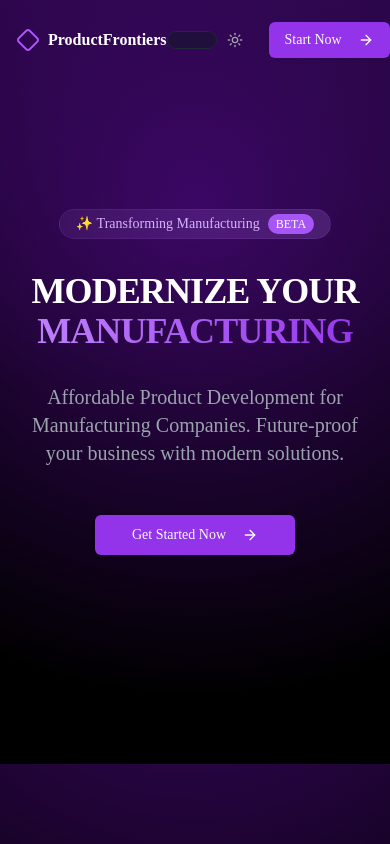
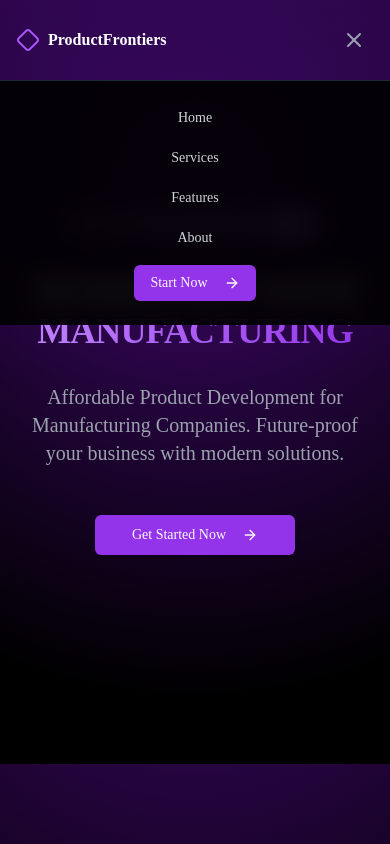
Before and after one commit to ake144/product, a Next.js app: page / in a window 390 px wide. Both pictures are taken after a click on the button "Open menu". Shown: the top 844 px of the page. Built offline with nearby package versions, Linux system fonts and the light colour scheme.

Commit message:
nav bar customized

```diff
--- a/components/contact-form.tsx
+++ b/components/contact-form.tsx
@@ -37,7 +37,7 @@ export default function ContactForm() {
   }
 
   return (
-    <div className="min-h-screen w-full  bg-[#0a0a14] bg-gradient-to-b from-[#0a0a14] to-[#1a0a2e] pt-4 px-4 flex flex-col items-center justify-center">
+    <div className="min-h-screen w-full  bg-[#0a0a14] bg-gradient-to-b from-[#0a0a14] to-[#1a0a2e]  px-4 flex flex-col items-center justify-center">
       <div className="w-full max-w-lg space-y-7">
         <div className="text-center space-y-2">
           <h1 className="text-4xl md:text-5xl font-bold">
--- a/components/landing-page.tsx
+++ b/components/landing-page.tsx
@@ -54,7 +54,7 @@ export function LandingPage() {
           <TestimonialsSkill   />
 
             {/* Break New Frontiers Section */}
-            <section className="pt-16 px-4 bg-gradient-to-b from-purple-900/20 to-transparent">
+            <section className=" px-4 bg-gradient-to-b from-purple-900/20 to-transparent">
 
             <ContactForm  />
             </section>
--- a/components/navbar.tsx
+++ b/components/navbar.tsx
@@ -1,44 +1,64 @@
-'use cient'
+"use client";
 
-
-import { ArrowRight, Diamond, Sun } from "lucide-react"
-import Link from "next/link"
-import { Button } from "./ui/button"
-import { useEffect, useState } from "react"
+import { ArrowRight, Diamond, Sun, Menu, X } from "lucide-react";
+import Link from "next/link";
+import { Button } from "./ui/button";
+import { useEffect, useState } from "react";
 
 const NavBar = () => {
-
-    const [scrolled, setScrolled] = useState(false)
-
+  const [scrolled, setScrolled] = useState(false);
+  const [menuOpen, setMenuOpen] = useState(false);
 
   useEffect(() => {
     const handleScroll = () => {
-          setScrolled(window.scrollY > 50)
-        }
-        window.addEventListener('scroll', handleScroll)
-        return () => window.removeEventListener('scroll', handleScroll)
-      }, [])
+      setScrolled(window.scrollY > 50);
+    };
+    window.addEventListener("scroll", handleScroll);
+    return () => window.removeEventListener("scroll", handleScroll);
+  }, []);
 
-
-    return(
-        <header className={`fixed top-0 w-full z-50 transition-all duration-300 ${scrolled ? 'bg-black/50 backdrop-blur-lg' : ''}`}>
+  return (
+    <header
+      className={`fixed top-0 w-full z-50 transition-all duration-300 ${
+        scrolled ? "bg-black/50 backdrop-blur-lg" : ""
+      }`}
+    >
       <div className="container mx-auto px-4 h-20 flex items-center justify-between">
+        {/* Logo */}
         <div className="flex items-center space-x-2">
           <Diamond className="h-6 w-6 text-purple-500" />
-
           <span className="font-bold text-white">ProductFrontiers</span>
         </div>
 
-          <div className="bg-gray-900/50 backdrop-blur-sm rounded-full px-6 py-2 border border-gray-800">
-            <nav className="hidden md:flex items-center space-x-8">
-              <Link href="#" className="text-sm text-gray-300 hover:text-white transition-colors">Home</Link>
-              <Link href="#" className="text-sm text-gray-300 hover:text-white transition-colors">Services</Link>
-              <Link href="#" className="text-sm text-gray-300 hover:text-white transition-colors">Features</Link>
-              <Link href="#" className="text-sm text-gray-300 hover:text-white transition-colors">About</Link>
-            </nav>
+        {/* Desktop Navigation */}
+        <div className="hidden md:flex items-center space-x-8 bg-gray-900/50 backdrop-blur-sm rounded-full px-6 py-2 border border-gray-800">
+          <Link href="#" className="text-sm text-gray-300 hover:text-white transition-colors">
+            Home
+          </Link>
+          <Link href="#" className="text-sm text-gray-300 hover:text-white transition-colors">
+            Services
+          </Link>
+          <Link href="#" className="text-sm text-gray-300 hover:text-white transition-colors">
+            Features
+          </Link>
+          <Link href="#" className="text-sm text-gray-300 hover:text-white transition-colors">
+            About
+          </Link>
         </div>
 
-          <div className="flex items-center space-x-4">
+        {/* Mobile Menu Toggle */}
+        <div className="md:hidden flex items-center">
+          <button
+            onClick={() => setMenuOpen(!menuOpen)}
+            aria-label={menuOpen ? "Close menu" : "Open menu"}
+            className="text-gray-400 p-2 focus:outline-none"
+          >
+            {menuOpen ? <X className="h-6 w-6" /> : <Menu className="h-6 w-6" />}
+          </button>
+        </div>
+
+        {/* Action Buttons */}
+        <div className="hidden md:flex items-center space-x-4">
           <Button variant="ghost" size="icon" className="text-gray-400 ">
             <Sun className="h-5 w-5" />
           </Button>
@@ -48,11 +68,58 @@ const NavBar = () => {
           </Button>
         </div>
       </div>
+
+      {/* Mobile Menu */}
+      {menuOpen && (
+        <nav className="absolute top-20 left-0 w-full bg-black/90 backdrop-blur-md border-t border-gray-800">
+          <ul className="flex flex-col items-center space-y-4 py-6">
+            <li>
+              <Link
+                href="#"
+                className="text-sm text-gray-300 hover:text-white transition-colors"
+                onClick={() => setMenuOpen(false)}
+              >
+                Home
+              </Link>
+            </li>
+            <li>
+              <Link
+                href="#"
+                className="text-sm text-gray-300 hover:text-white transition-colors"
+                onClick={() => setMenuOpen(false)}
+              >
+                Services
+              </Link>
+            </li>
+            <li>
+              <Link
+                href="#"
+                className="text-sm text-gray-300 hover:text-white transition-colors"
+                onClick={() => setMenuOpen(false)}
+              >
+                Features
+              </Link>
+            </li>
+            <li>
+              <Link
+                href="#"
+                className="text-sm text-gray-300 hover:text-white transition-colors"
+                onClick={() => setMenuOpen(false)}
+              >
+                About
+              </Link>
+            </li>
+            <li>
+              <Button className="bg-purple-600 hover:bg-purple-700">
+                Start Now
+                <ArrowRight className="ml-2 h-4 w-4" />
+              </Button>
+            </li>
+          </ul>
+        </nav>
+      )}
     </header>
+  );
+};
 
-    )
-
-}
-
-
-export default NavBar
+export default NavBar;
```
Lines whose indentation alone changed are shown as unchanged.
